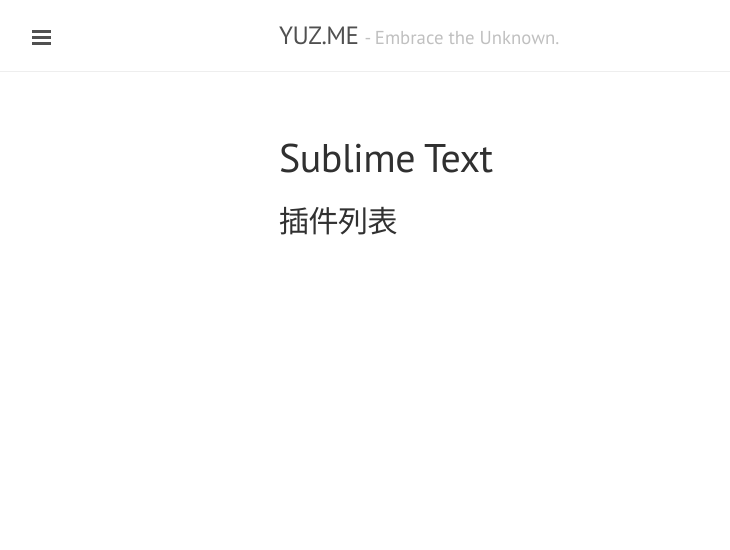
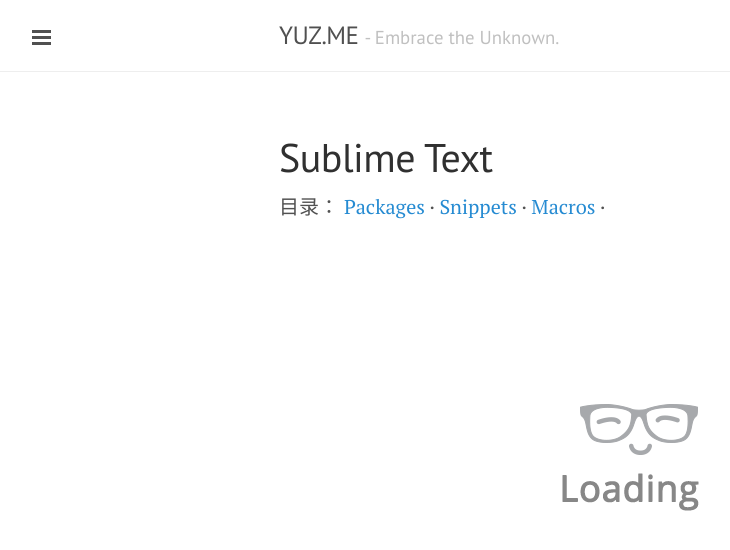
Before and after one commit to yusite/yuz.me, a Jekyll site: the page built from sublime.md, in a window 1280 px wide. Shown: the top 550 px of the page, without its empty margins (1-731 px from the left). Built offline with Jekyll 4.4.1, drawn with Linux system fonts in a browser that asks for light colours; Markdown is read by kramdown in place of the engine named in the settings.

Commit message:
update sublime text page

```diff
--- a/sublime.md
+++ b/sublime.md
@@ -1,7 +1,15 @@
 ---
 layout: page
 title: Sublime Text
+script: /javascript/sublime.js
 
 ---
 
-## 插件列表
+<p>目录：
+    <a href="#Packages">Packages</a> ·
+    <a href="#Snippets">Snippets</a> ·
+    <a href="#Macros">Macros</a> ·
+</p>
+<div id="sublime">
+    <img src="/public/loading.gif" alt="Loading..." class="loading">
+</div>
```
